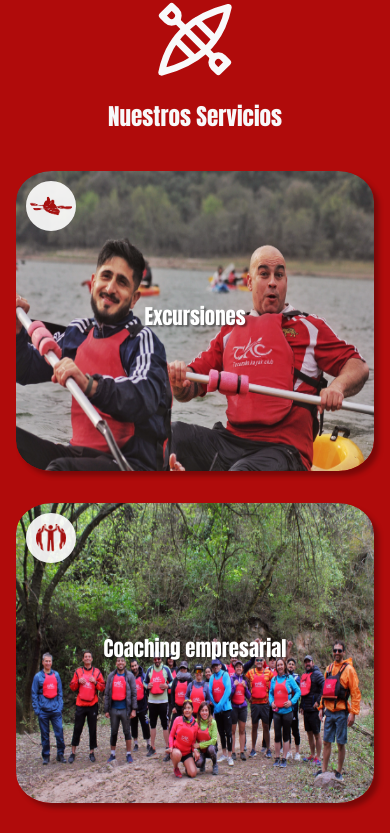
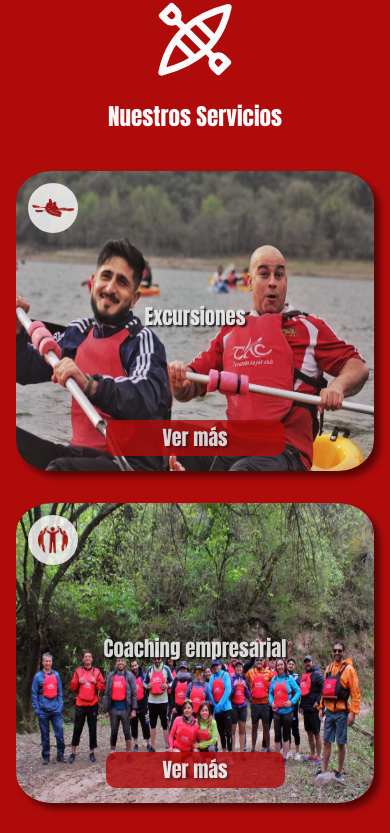
Before and after one commit to joaquin-fuentes/TKC-Front, a React (Vite) app: page / in a window 390 px wide. Shown: the part 1482-2315 px from the top of the page. Built offline with nearby package versions, Linux system fonts and the light colour scheme; no server answers.

Commit message:
cambie diseño de cards para quie se adapten a celulares

```diff
--- a/src/App.css
+++ b/src/App.css
@@ -231,11 +231,11 @@
   border-radius: 10%; /* Ajusta según tus necesidades */
   transition: all 0.3s ease; /* Transición suave para el hover */
   display: flex;
-  justify-content: center;
+  justify-content: space-around;
   align-items: center;
   flex-direction: column;
   padding: 5px;
-  box-shadow: 5px 5px 5px rgba(0, 0, 0, 0.304);
+  box-shadow: 6px 6px 6px rgba(0, 0, 0, 0.5);
 }
 
 .imgCard {
@@ -274,48 +274,60 @@
   position: relative;
   z-index: 2;
   width: 100%;
-  /* top: 30%; */
   text-align: center;
-  color: white;
+  color: rgb(234, 234, 234);
   font-size: 1.3em;
-  text-shadow: 2px 2px 2px rgba(0, 0, 0, 0.451);
+  text-shadow: 2px 2px 2px rgba(0, 0, 0, 0.897);
   margin-bottom: 7px;
+  opacity: 0.9;
 }
+
 .iconoCard {
   position: absolute;
-  top: 10px;
-  left: 10px;
+  top: 12px;
+  left: 12px;
   border: 2px solid white;
   border-radius: 50%;
   background-color: white;
   z-index: 2;
   width: 50px;
-  opacity: 0.9;
+  opacity: 0.8;
 }
+
 .btnCard {
   position: absolute;
-  bottom: 30%;
+  bottom: 5%;
   z-index: 2;
   width: 50%;
   text-align: center;
-  opacity: 0; /* Invisible por defecto */
-  transition: all 0.3s ease; /* Transición suave para el hover */
   font-size: 20px;
   text-shadow: 2px 2px 2px rgba(0, 0, 0, 0.451);
   background-color: #b00b0b;
   padding: 3px;
   border-radius: 10px;
+  opacity: 0; /* Invisible por defecto */
+  transition: all 0.3s ease; /* Transición suave para el hover */
 }
+
 .btnCard:hover {
   color: #c0b8b8fc;
 }
-
+.articleCard:hover .btnCard {
+  opacity: 0.8;
+}
 .articleCard:hover .overlay {
   opacity: 1; /* Al hacer hover, el fondo se oscurece */
 }
 
-.articleCard:hover .btnCard {
-  opacity: 1; /* El botón se vuelve visible al hacer hover */
+/* Media query para dispositivos con un ancho máximo de 767px (dispositivos pequeños) */
+@media (max-width: 767px) {
+  .btnCard {
+    opacity: 0.8; /* Muestra el botón de manera predeterminada en dispositivos pequeños */
+  }
+
+  .articleCard:hover .overlay {
+    opacity: 0.15; /* Deshabilita el efecto hover en dispositivos pequeños */
+  }
 }
 
 /* SOBRE NOSOTROS */
@@ -333,8 +345,8 @@
   opacity: 0.9; /* Ajusta la opacidad del contenedor */
   background-attachment: fixed; /* Hace que la imagen de fondo se quede fija */
 }
-.textSobreNosotros{
-  letter-spacing: .5px; /* Ajusta el valor según lo necesites */
+.textSobreNosotros {
+  letter-spacing: 0.5px; /* Ajusta el valor según lo necesites */
 }
 
 .tituloSobreNosotros {
@@ -361,7 +373,7 @@
 .textSubtitulo {
   color: rgba(247, 227, 8, 0.889);
   list-style: none;
-  letter-spacing: .5px;
+  letter-spacing: 0.5px;
 }
 /* Media Query para pantallas más pequeñas, como celulares y tablets */
 @media only screen and (max-width: 768px) {
@@ -372,7 +384,7 @@
 
 .textExplicacion {
   color: #ffffff;
-  letter-spacing: .5px;
+  letter-spacing: 0.5px;
 }
 
 .imgExcursion {
```
